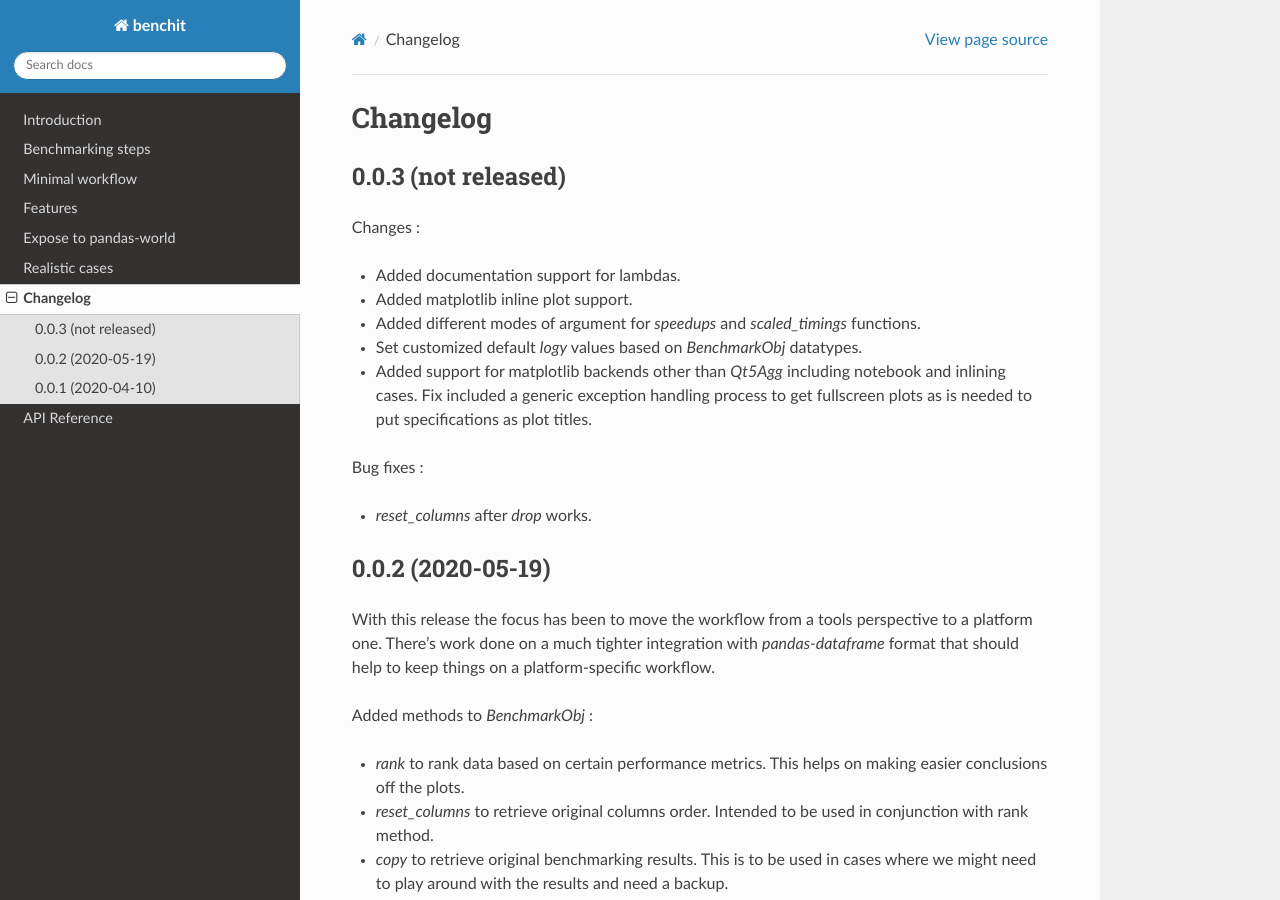
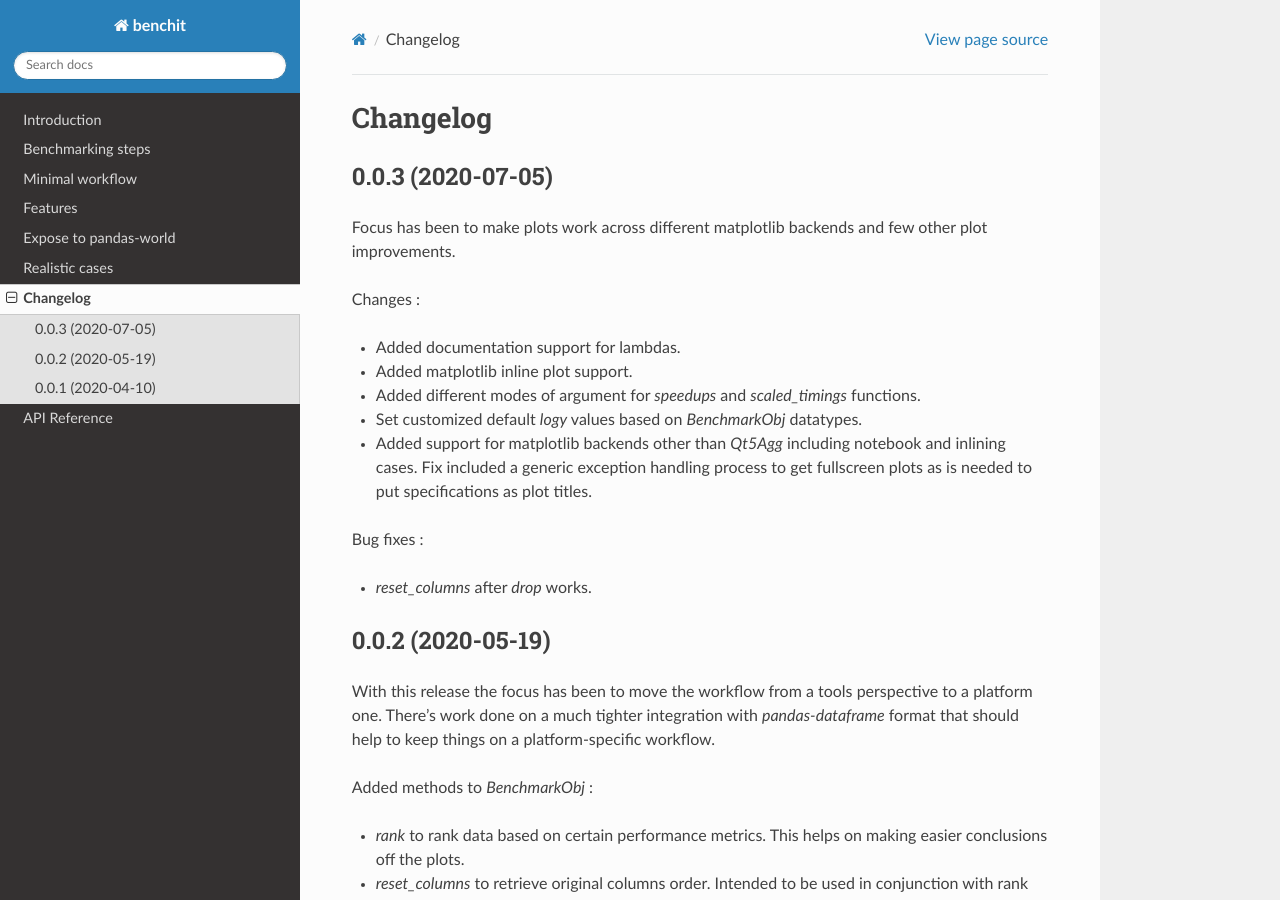
Before and after one commit to droyed/benchit, a Sphinx documentation site: the page built from docs/source/changes.rst, in a window 1280 px wide and 900 px high. Built offline with Sphinx 7.4.7 and the Read the Docs theme 2.0.0, drawn with Linux system fonts in a browser that asks for light colours.

Commit message:
finalize v003 changes

```diff
--- a/docs/source/changes.rst
+++ b/docs/source/changes.rst
@@ -1,8 +1,10 @@
 Changelog
 =========
 
-0.0.3 (not released)
---------------------
+0.0.3 (2020-07-05)
+------------------
+
+Focus has been to make plots work across different matplotlib backends and few other plot improvements.
 
 Changes :
 
```
